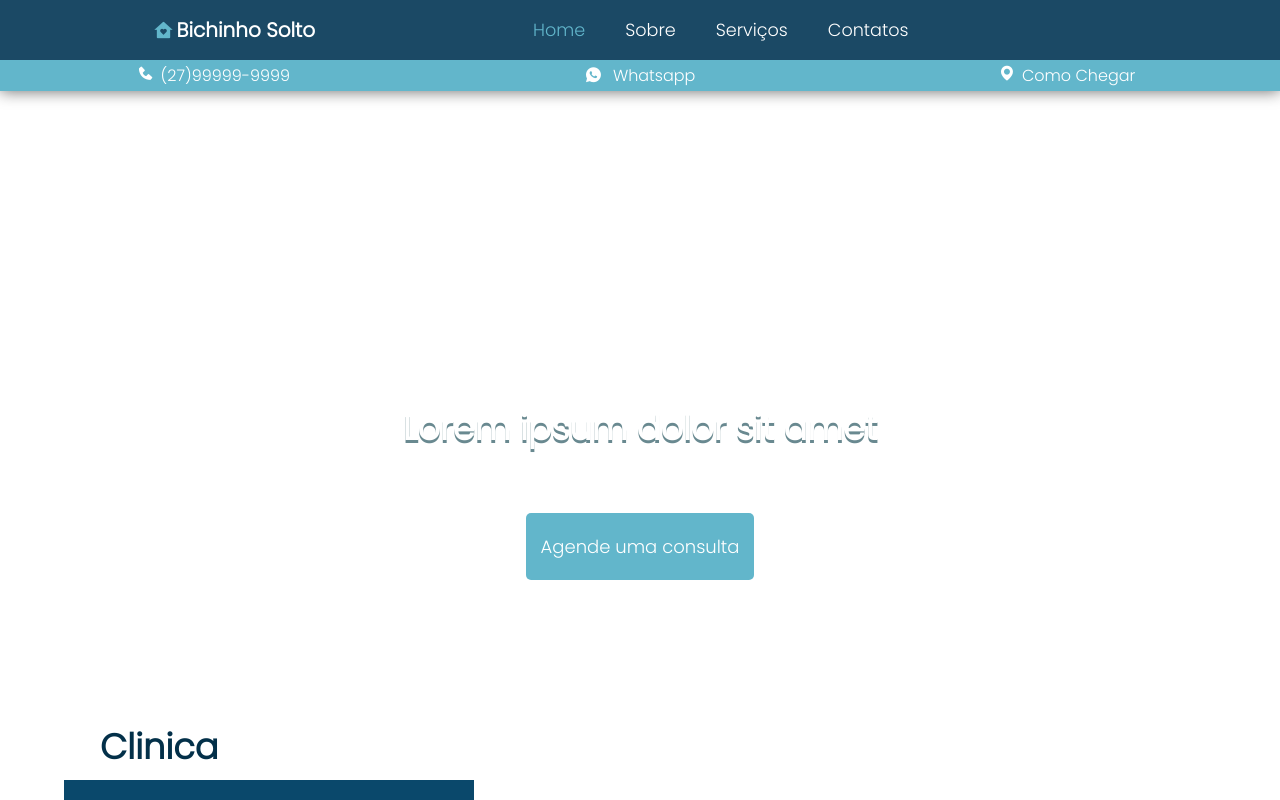
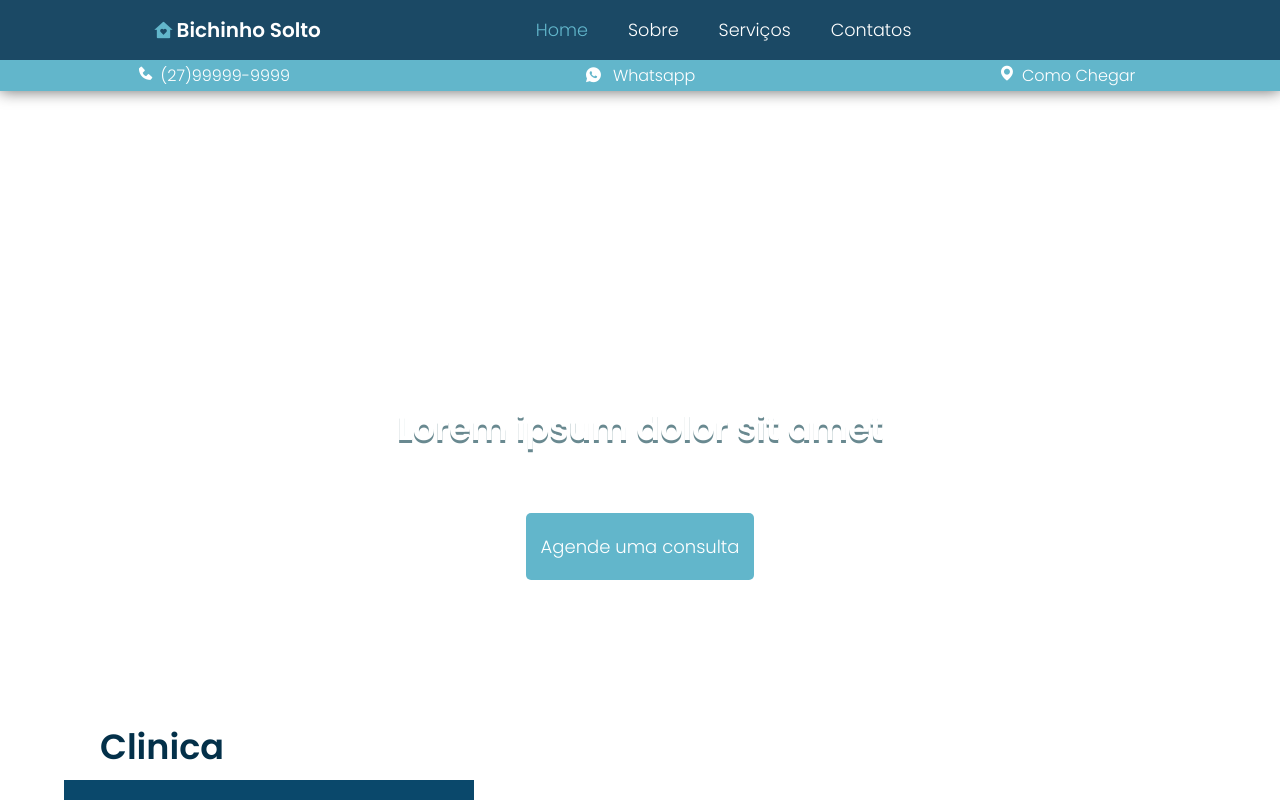
Before and after one commit to julianojnc/ProjClinicaTeste, a React app: page public/index.html in a window 1280 px wide. Shown: the top 800 px of the page. Built offline with nearby package versions, Linux system fonts and the light colour scheme; files whose address does not match are found by name.

Commit message:
Mudando peso da fonte

```diff
--- a/public/index.html
+++ b/public/index.html
@@ -13,7 +13,7 @@
   <link rel="stylesheet" href="https://unpkg.com/boxicons@latest/css/boxicons.min.css" />
   <link rel="preconnect" href="https://fonts.googleapis.com" />
   <link rel="preconnect" href="https://fonts.gstatic.com" crossorigin />
-  <link href="https://fonts.googleapis.com/css2?family=Poppins:wght@300&display=swap" rel="stylesheet" />
+  <link href="https://fonts.googleapis.com/css2?family=Poppins:wght@300;600&display=swap" rel="stylesheet" />
   <title>Bichinho Solto</title>
 </head>
 
```
